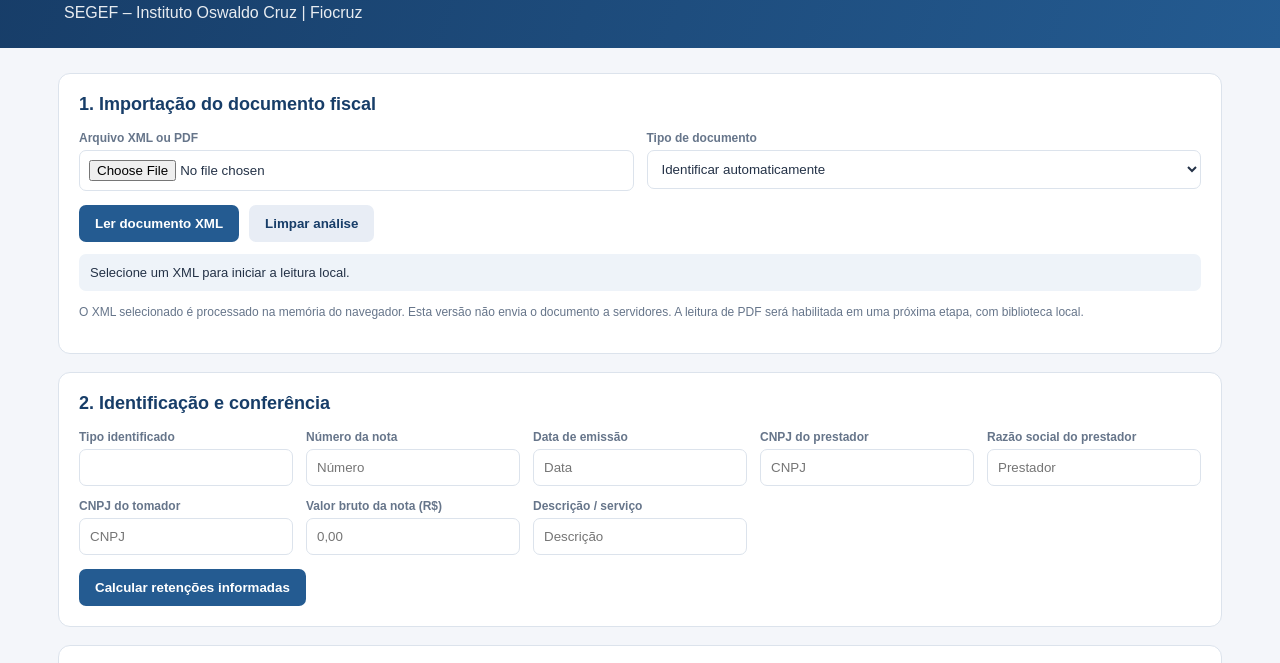
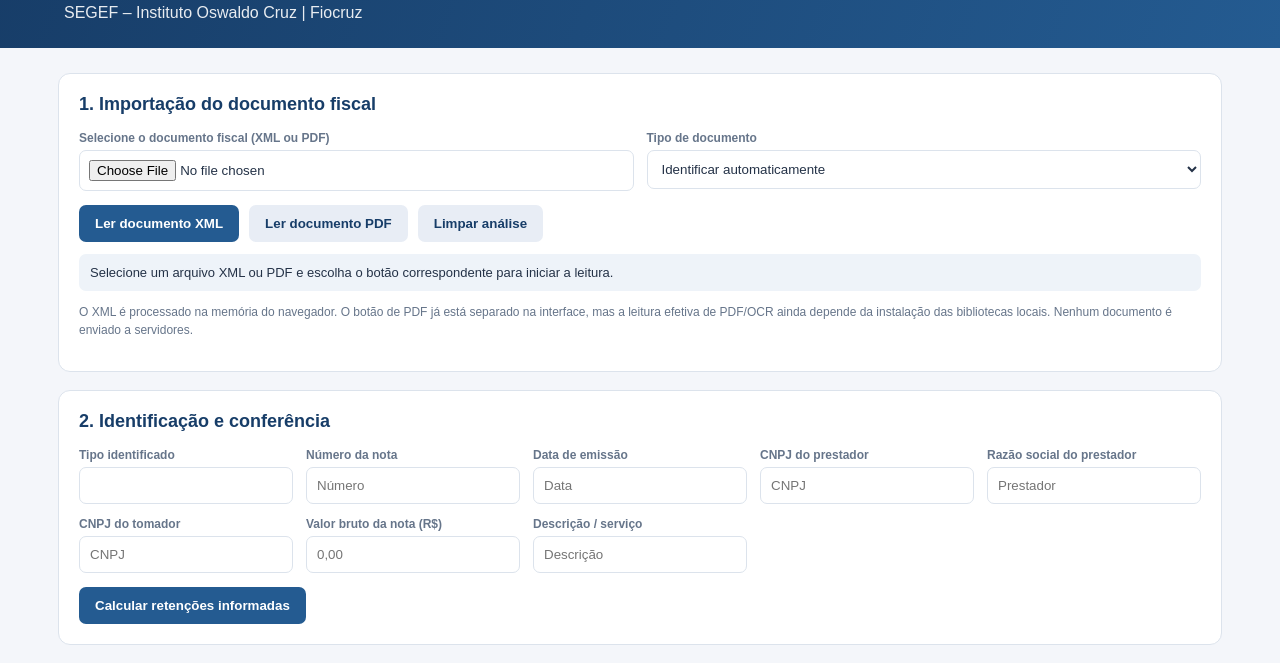
Before and after one commit to DanielBrasilIOC/calculadora-retencoes-segef-ioc, a plain HTML site: page index.html in a window 1280 px wide. Shown: the part 58-721 px from the top of the page. Drawn offline with Linux system fonts and the light colour scheme.

Commit message:
Separa os comandos de leitura XML e PDF na interface

```diff
--- a/index.html
+++ b/index.html
@@ -69,7 +69,7 @@ footer{text-align:center;padding:22px;color:var(--muted);font-size:12px}
 <h2>1. Importação do documento fiscal</h2>
 <div class="grid">
   <div>
-    <label>Arquivo XML ou PDF</label>
+    <label>Selecione o documento fiscal (XML ou PDF)</label>
     <input type="file" id="arquivo" accept=".xml,.pdf">
   </div>
   <div>
@@ -83,10 +83,11 @@ footer{text-align:center;padding:22px;color:var(--muted);font-size:12px}
 </div>
 <div class="actions">
   <button onclick="lerArquivo()">Ler documento XML</button>
+  <button class="secondary" onclick="lerDocumentoPDF()">Ler documento PDF</button>
   <button class="secondary" onclick="limpar()">Limpar análise</button>
 </div>
-<div id="mensagem" class="status">Selecione um XML para iniciar a leitura local.</div>
-<p class="note">O XML selecionado é processado na memória do navegador. Esta versão não envia o documento a servidores. A leitura de PDF será habilitada em uma próxima etapa, com biblioteca local.</p>
+<div id="mensagem" class="status">Selecione um arquivo XML ou PDF e escolha o botão correspondente para iniciar a leitura.</div>
+<p class="note">O XML é processado na memória do navegador. O botão de PDF já está separado na interface, mas a leitura efetiva de PDF/OCR ainda depende da instalação das bibliotecas locais. Nenhum documento é enviado a servidores.</p>
 </section>
 
 <section class="panel">
@@ -197,6 +198,16 @@ function valorXml(node,names){
   const s=texto(node,names);
   const v=Number(s.replace(',','.'));
   return Number.isFinite(v)?v:0;
+}
+
+function lerDocumentoPDF(){
+  const file=el('arquivo').files[0];
+  if(!file){aviso('Selecione um arquivo PDF primeiro.','warning');return;}
+  if(!file.name.toLowerCase().endsWith('.pdf')){
+    aviso('O arquivo selecionado não é um PDF. Selecione um PDF ou utilize o botão Ler documento XML.','warning');
+    return;
+  }
+  aviso('PDF selecionado. A rotina de leitura PDF/OCR ainda não está instalada nesta versão; nenhum dado foi extraído. A implementação será feita com bibliotecas locais, sem envio do documento a servidores.','warning');
 }
 
 async function lerArquivo(){
```
